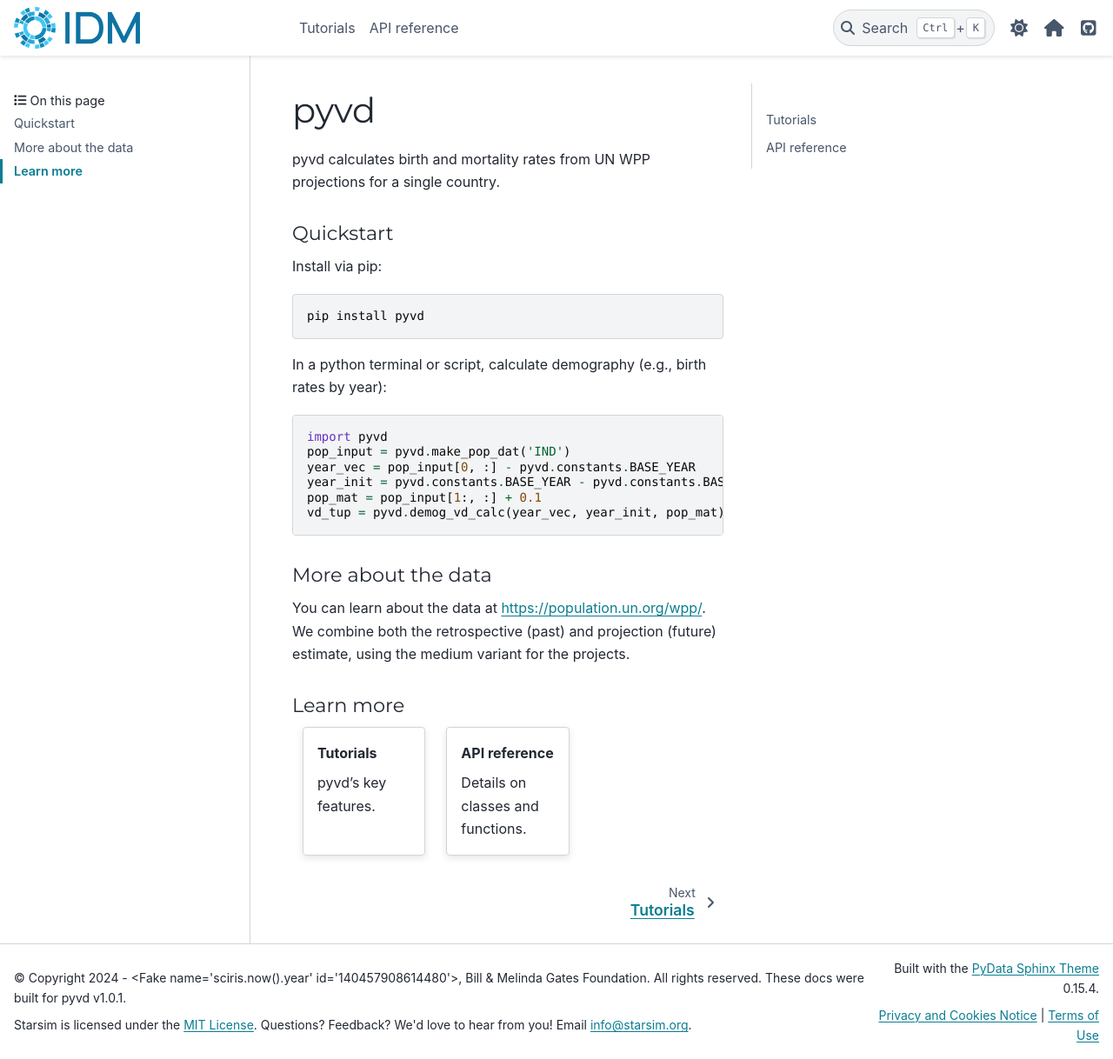
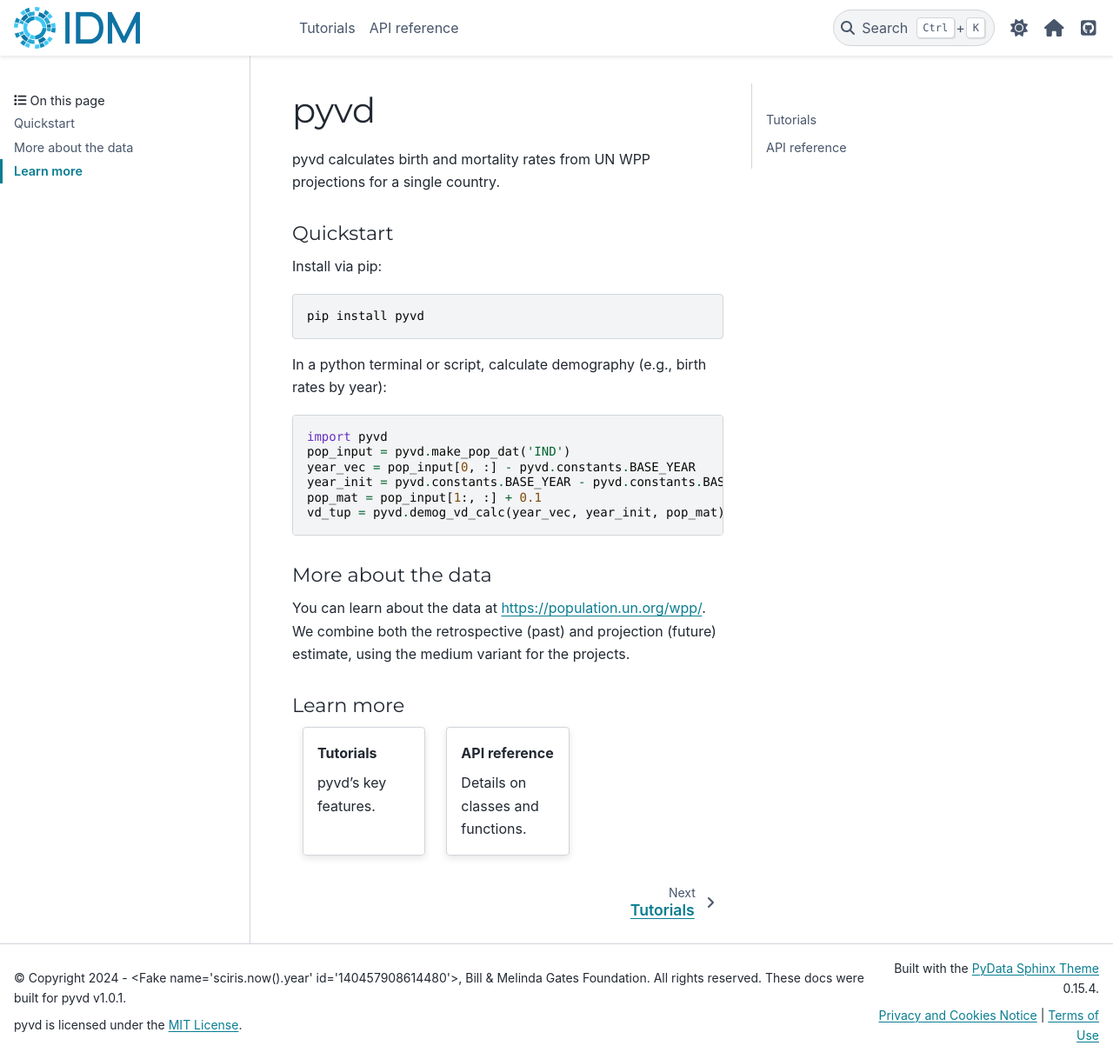
Before and after one commit to krosenfeld-IDM/pyvd, a Sphinx documentation site: the page built from docs/index.rst, in a window 1280 px wide and 1218 px high. Shown: the whole window at 87% size. Built offline with Sphinx 7.4.7 and the PyData theme 0.15.4, drawn with Linux system fonts in a browser that asks for light colours.

Commit message:
Update footer_start.html

```diff
--- a/docs/_templates/footer_start.html
+++ b/docs/_templates/footer_start.html
@@ -1,2 +1 @@
-<p>Starsim is licensed under the <a href="https://opensource.org/license/mit/">MIT License</a>.
-    Questions? Feedback? We'd love to hear from you! Email <a href="mailto:info@starsim.org" target="_top">info@starsim.org</a>.</p>
+<p>pyvd is licensed under the <a href="https://opensource.org/license/mit/">MIT License</a>.</p>
```
